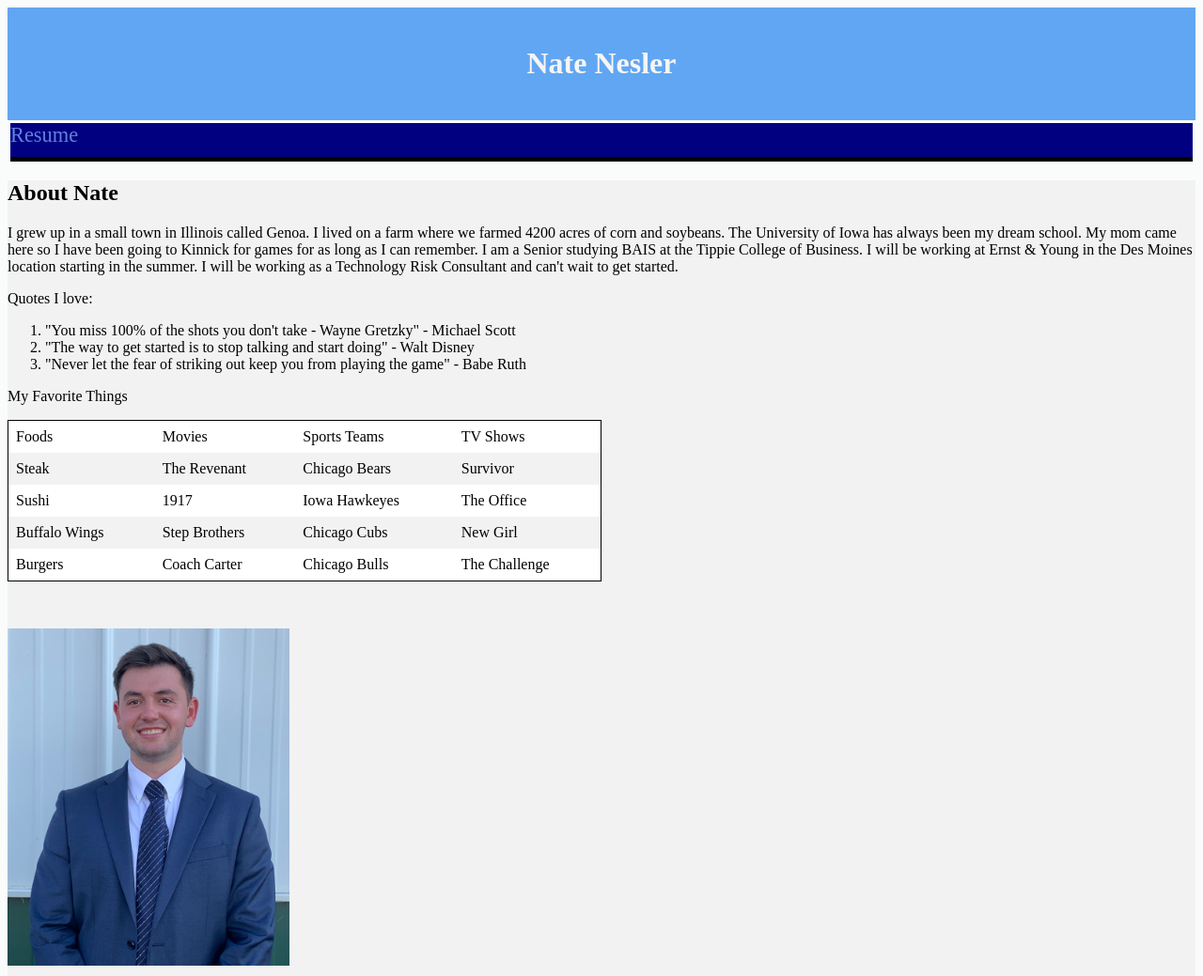
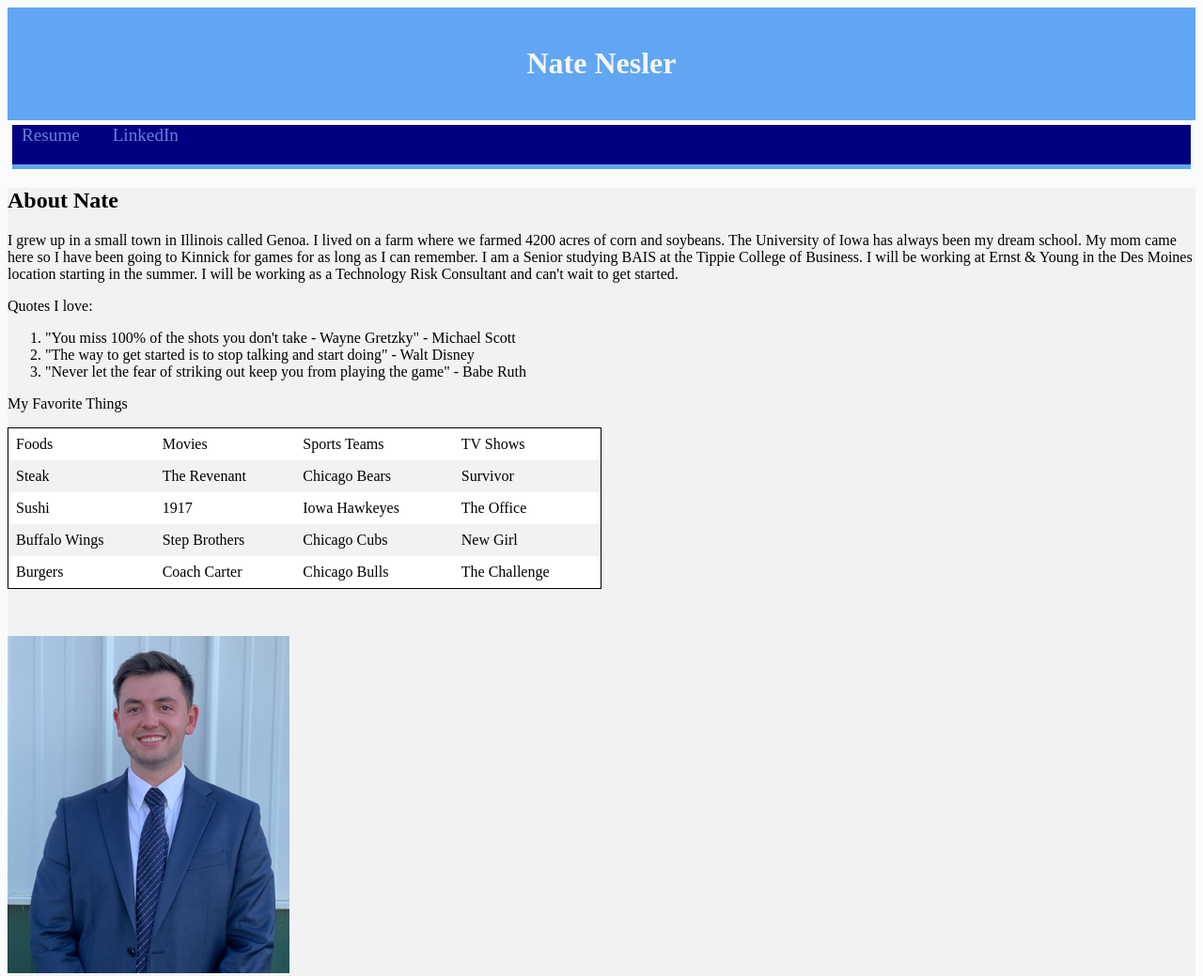
Before and after one commit to nnesler/BAIS3300-week6HW, a plain HTML site: page index.html in a window 1280 px wide. Shown: the top 1039 px of the page at 94% size. Drawn offline with Linux system fonts and the light colour scheme.

Commit message:
Added LinkedIn and adjusted Nav

```diff
--- a/css/stylesheet.css
+++ b/css/stylesheet.css
@@ -11,14 +11,16 @@
 
   nav {
     background-color: navy;
-    margin: 3px;
-    padding-bottom: 10px;
-    border-bottom: 5px solid black;
+    text-indent: 10px;
+    word-spacing: 30px;
+    margin: 5px;
+    padding-bottom: 20px;
+    border-bottom: 5px solid #61A6F2;
   }
 
   a {
     text-decoration: none;
-    font-size: 1.4rem;
+    font-size: 1.2rem;
   }
 
   /* unvisited link */
--- a/index.html
+++ b/index.html
@@ -11,6 +11,7 @@
     <header><h1>Nate Nesler</h1></header>
     <nav>
       <a href="./resume.html"> Resume </a>
+      <a href="https://www.linkedin.com/in/nathan-nesler-710/"> LinkedIn</a>
     </nav>
     <main>
       <h2>About Nate</h2>
```
